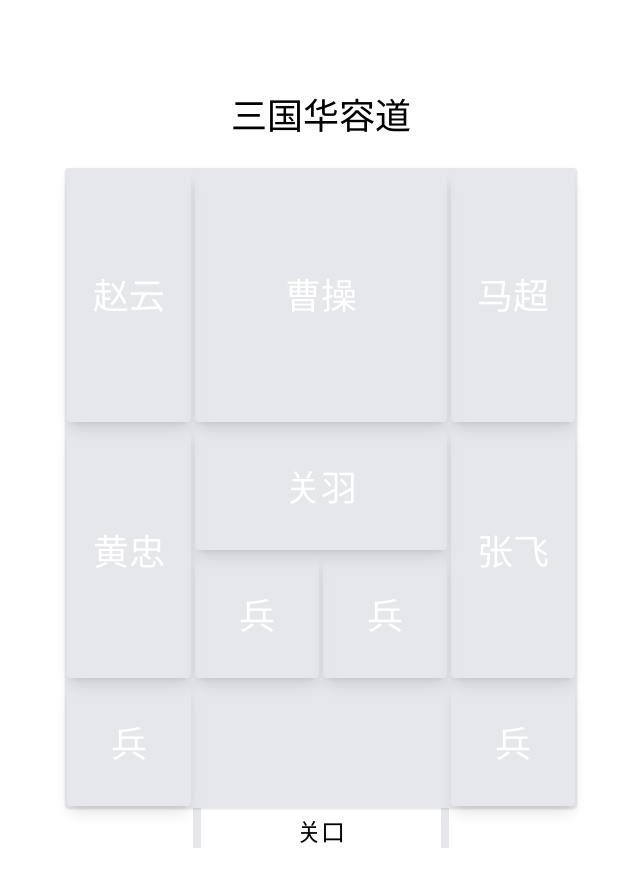
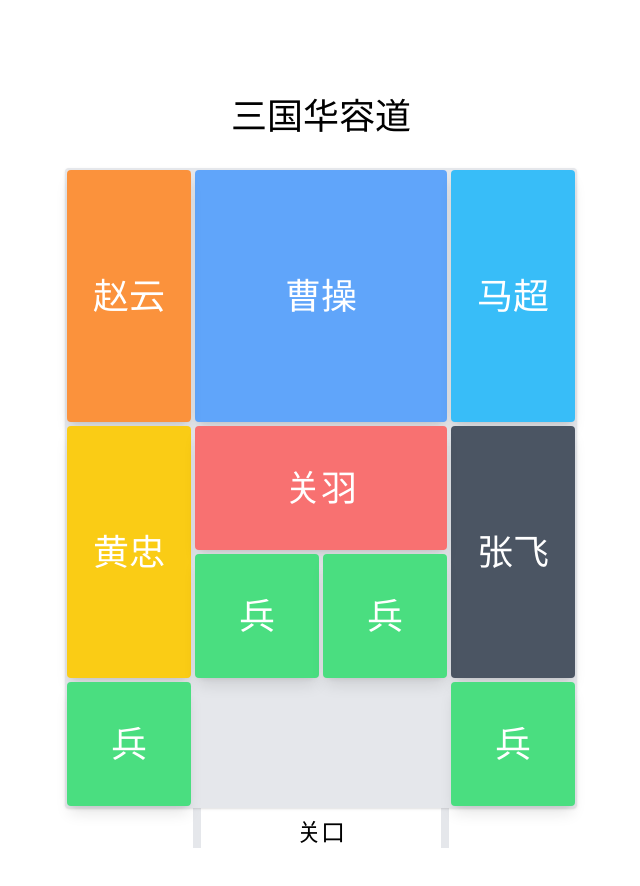
Before and after one commit to huoyijie/huarongdao, a Next.js app: page / in a window 1280 px wide. Shown: the top 886 px of the page, without its empty margins (319-959 px from the left). Built offline with nearby package versions, Linux system fonts and the light colour scheme.

Commit message:
support drag and drop

```diff
--- a/src/components/Block.jsx
+++ b/src/components/Block.jsx
@@ -1,9 +1,11 @@
 import { CUBE_SIZE, blockBgColor } from "@/lib/defs"
 import { useDrag } from "react-dnd"
 
-export default function Block({ w, h, x, y, hero }) {
+export default function Block({ item }) {
+  const { w, h, x, y, hero } = item
   const [{ isDragging }, drag] = useDrag(() => ({
     type: 'block',
+    item,
     collect: (monitor) => ({
       isDragging: monitor.isDragging()
     })
--- a/src/components/Huarongdao.jsx
+++ b/src/components/Huarongdao.jsx
@@ -1,16 +1,36 @@
 import { CUBE_SIZE, WIDTH, HEIGHT } from "@/lib/defs"
 import Block from "./Block"
-import { DndProvider } from "react-dnd"
-import { HTML5Backend } from "react-dnd-html5-backend"
+import { useDrop } from "react-dnd"
 
 export default function Huarongdao({ blocks }) {
+  const [, drop] = useDrop(
+    () => ({
+      accept: 'block',
+      drop: (item, monitor) => {
+        const { x, y } = monitor.getDifferenceFromInitialOffset()
+
+        if (Math.abs(x) >= Math.abs(y)) {
+          if (x > CUBE_SIZE / 2) {
+            item.x++
+          } else if (x < -CUBE_SIZE / 2) {
+            item.x--
+          }
+        } else {
+          if (y > CUBE_SIZE / 2) {
+            item.y++
+          } else if (y < -CUBE_SIZE / 2) {
+            item.y--
+          }
+        }
+      },
+    })
+  )
+
   return (
-    <DndProvider backend={HTML5Backend}>
-      <div className={`w-${WIDTH * CUBE_SIZE} h-${HEIGHT * CUBE_SIZE} bg-gray-200 rounded shadow relative`}>
-        {blocks.map(([w, h, x, y, hero], i) => (
-          <Block key={i} w={w} h={h} x={x} y={y} hero={hero} />
-        ))}
-      </div>
-    </DndProvider>
+    <div ref={drop} className={`w-${WIDTH * CUBE_SIZE} h-${HEIGHT * CUBE_SIZE} bg-gray-200 rounded shadow relative`}>
+      {blocks.map((item, i) => (
+        <Block key={i} item={item} />
+      ))}
+    </div>
   )
 }
--- a/src/lib/defs.js
+++ b/src/lib/defs.js
@@ -40,7 +40,8 @@ export function blockBgColor(hero) {
   return bgColor
 }
 
-export const BLOCK_LAYOUT_HENDAOLIMA = [
+export function layoutHendaolima() {
+  const layout = [
     [2, 2, 1, 0, CAOCAO],
     [1, 2, 0, 0, ZHAOYUN],
     [1, 2, 3, 0, MACHAO],
@@ -52,3 +53,12 @@ export const BLOCK_LAYOUT_HENDAOLIMA = [
     [1, 1, 0, 4, BING],
     [1, 1, 3, 4, BING],
   ]
+
+  return layout.map(([w, h, x, y, hero]) => ({
+    w,
+    h,
+    x,
+    y,
+    hero,
+  }))
+}
--- a/src/pages/index.js
+++ b/src/pages/index.js
@@ -1,9 +1,11 @@
 import Huarongdao from "@/components/Huarongdao"
-import { BLOCK_LAYOUT_HENDAOLIMA } from "@/lib/defs"
+import { layoutHendaolima } from "@/lib/defs"
 import { useState } from "react"
+import { DndProvider } from "react-dnd"
+import { HTML5Backend } from "react-dnd-html5-backend"
 
 export default function Home() {
-  const [blocks, setBlocks] = useState(BLOCK_LAYOUT_HENDAOLIMA)
+  const [blocks] = useState(layoutHendaolima())
 
   return (
     <main className="flex flex-col gap-8 items-center p-24">
@@ -12,7 +14,9 @@ export default function Home() {
 
       <div className="flex flex-col items-center">
 
-        <Huarongdao blocks={blocks} />
+        <DndProvider backend={HTML5Backend}>
+          <Huarongdao blocks={blocks} />
+        </DndProvider>
 
         <div className="w-256 text-center text-2xl pt-2 border-x-8 border-gray-200">关口</div>
 
--- a/tailwind.config.js
+++ b/tailwind.config.js
@@ -3,6 +3,7 @@ module.exports = {
   content: [
     './src/pages/**/*.{js,ts,jsx,tsx,mdx}',
     './src/components/**/*.{js,ts,jsx,tsx,mdx}',
+    './src/lib/**/*.{js,ts,jsx,tsx,mdx}',
   ],
   theme: {
     extend: {
```
Lines whose indentation alone changed are shown as unchanged.
